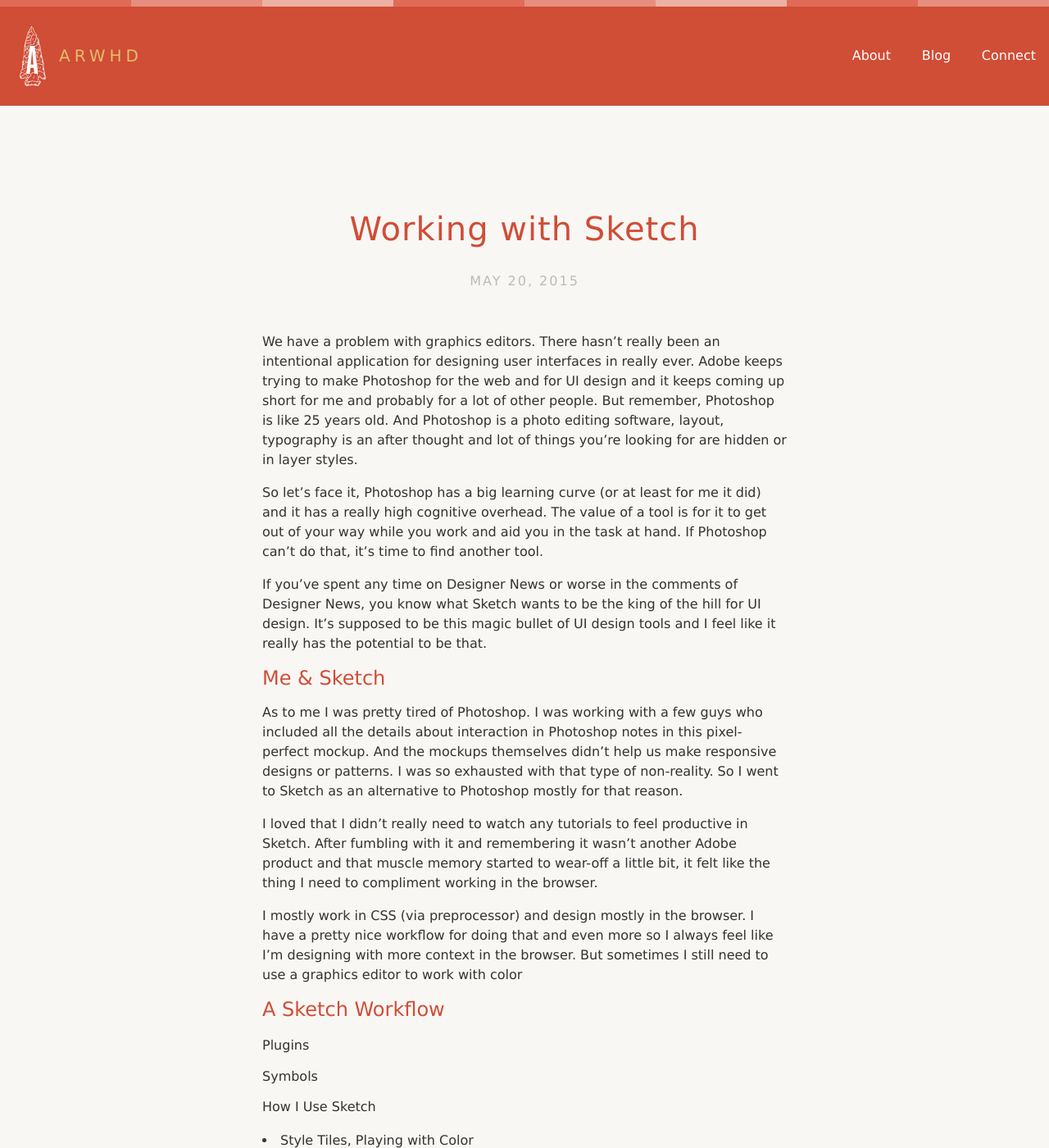
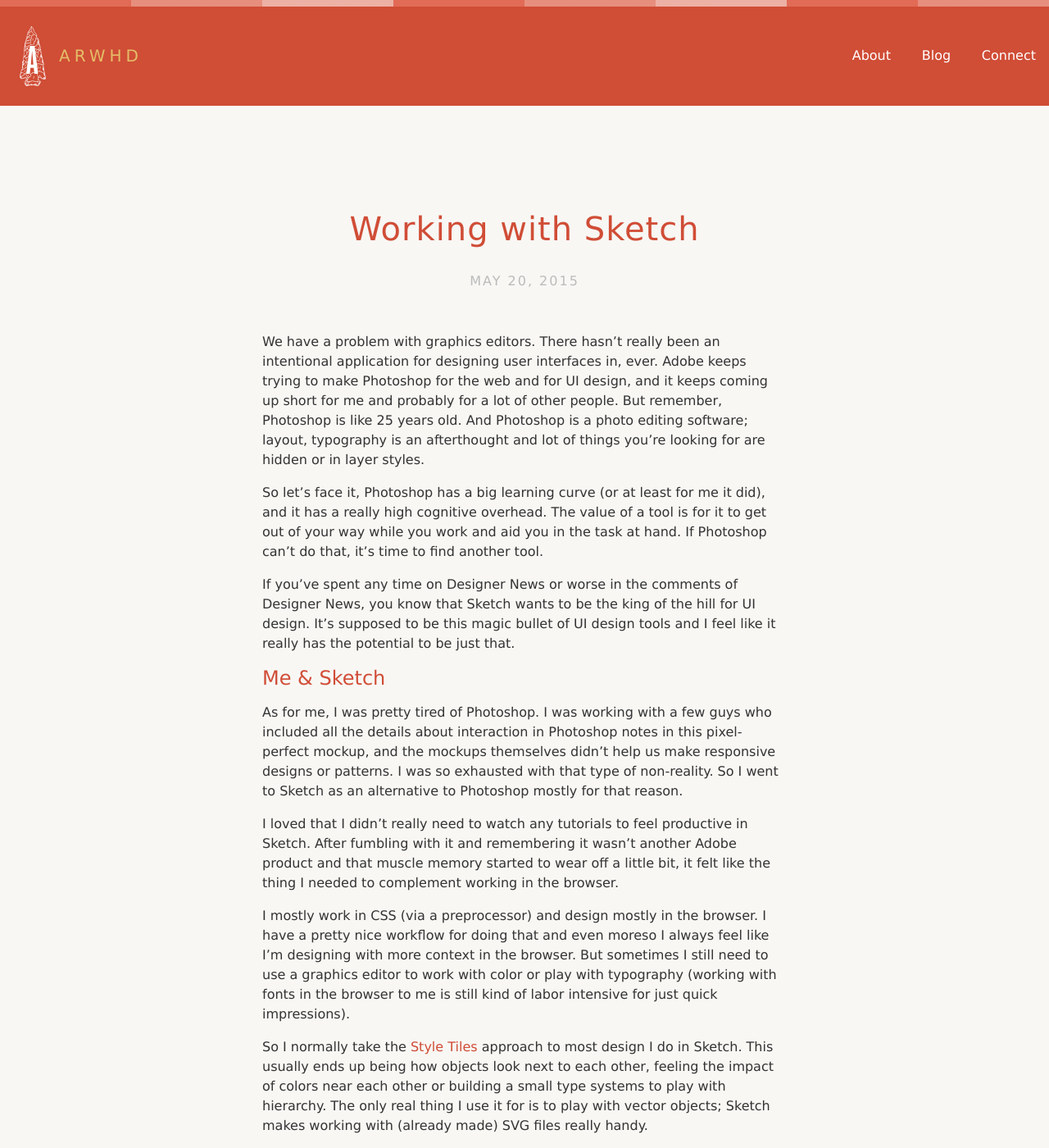
Before and after one commit to charlespeters/ARWHD, a Jekyll site: the page built from _posts/2015-05-19-working-with-sketch.md, in a window 1280 px wide and 1400 px high. Shown: the whole window at 82% size. Built offline with Jekyll 4.4.1, drawn with Linux system fonts in a browser that asks for light colours; nearby versions of some CDN libraries; some web fonts are replaced; comment, search, counter and statistics services are not loaded; some of the changed text lies outside the part shown.

Commit message:
Update 2015-05-19-working-with-sketch.md

```diff
--- a/_posts/2015-05-19-working-with-sketch.md
+++ b/_posts/2015-05-19-working-with-sketch.md
@@ -6,47 +6,48 @@
 
 ---
 
-We have a problem with graphics editors. There hasn’t really been an intentional application for designing user interfaces in really ever. Adobe keeps trying to make Photoshop for the web and for UI design and it keeps coming up short for me and probably for a lot of other people. But remember, Photoshop is like 25 years old. And Photoshop is a photo editing software, layout, typography is an after thought and lot of things you’re looking for are hidden or in layer styles.
+We have a problem with graphics editors. There hasn’t really been an intentional application for designing user interfaces in, ever. Adobe keeps trying to make Photoshop for the web and for UI design, and it keeps coming up short for me and probably for a lot of other people. But remember, Photoshop is like 25 years old. And Photoshop is a photo editing software; layout, typography is an afterthought and lot of things you’re looking for are hidden or in layer styles.
 
-So let's face it, Photoshop has a big learning curve (or at least for me it did) and it has a really high cognitive overhead. The value of a tool is for it to get out of your way while you work and aid you in the task at hand. If Photoshop can't do that, it's time to find another tool.
+So let's face it, Photoshop has a big learning curve (or at least for me it did), and it has a really high cognitive overhead. The value of a tool is for it to get out of your way while you work and aid you in the task at hand. If Photoshop can't do that, it's time to find another tool.
 
-If you’ve spent any time on Designer News or worse in the comments of Designer News, you know what Sketch wants to be the king of the hill for UI design. It’s supposed to be this magic bullet of UI design tools and I feel like it really has the potential to be that.
+If you’ve spent any time on Designer News or worse in the comments of Designer News, you know that Sketch wants to be the king of the hill for UI design. It’s supposed to be this magic bullet of UI design tools and I feel like it really has the potential to be just that.
 
 ### Me & Sketch
 
-As to me I was pretty tired of Photoshop. I was working with a few guys who included all the details about interaction in Photoshop notes in this pixel-perfect mockup. And the mockups themselves didn’t help us make responsive designs or patterns. I was so exhausted with that type of non-reality. So I went to Sketch as an alternative to Photoshop mostly for that reason.
+As for me, I was pretty tired of Photoshop. I was working with a few guys who included all the details about interaction in Photoshop notes in this pixel-perfect mockup, and the mockups themselves didn’t help us make responsive designs or patterns. I was so exhausted with that type of non-reality. So I went to Sketch as an alternative to Photoshop mostly for that reason.
 
-I loved that I didn’t really need to watch any tutorials to feel productive in Sketch. After fumbling with it and remembering it wasn’t another Adobe product and that muscle memory started to wear-off a little bit, it felt like the thing I need to compliment working in the browser.
+I loved that I didn’t really need to watch any tutorials to feel productive in Sketch. After fumbling with it and remembering it wasn’t another Adobe product and that muscle memory started to wear off a little bit, it felt like the thing I needed to complement working in the browser.
 
-I mostly work in CSS (via preprocessor) and design mostly in the browser. I have a pretty nice workflow for doing that and even more so I always feel like I'm designing with more context in the browser. But sometimes I still need to use a graphics editor to work with color
+I mostly work in CSS (via a preprocessor) and design mostly in the browser. I have a pretty nice workflow for doing that and even moreso I always feel like I'm designing with more context in the browser. But sometimes I still need to use a graphics editor to work with color or play with typography (working with fonts in the browser to me is still kind of labor intensive for just quick impressions).
+
+So I normally take the [Style Tiles](http://styletil.es/) approach to most design I do in Sketch. This usually ends up being how objects look next to each other, feeling the impact of colors near each other or building a small type systems to play with hierarchy. The only real thing I use it for is to play with vector objects; Sketch makes working with (already made) SVG files really handy.
+
+I rarely work in a literal mockup (mostly because there is no fixed size in web design). But fortunately, if I had to, Sketch has a ton of features to help.
 
 
 ### A Sketch Workflow
 
-#### Plugins
+These are the plugins and tools I've found helpful and those that I actually use. For the most part I shy away from too many plugins. Less complication here is better.
+
+#### Plugins & Add-Ons
+- [Sketch Toolbox](http://sketchtoolbox.com/)
+- [Sketch Tool CLI](http://bohemiancoding.com/sketch/tool/)
+- [Content Generator](https://github.com/timuric/Content-generator-sketch-plugin)
+- [Sketch Plugins by Cemre Gungor](https://github.com/cemre/cemre-sketch-plugins)
+- [Nudg.it](http://nudg.it/)
+- [RightFont](http://rightfontapp.com/)
+- [Sip](http://theolabrothers.com/sip)
 
 #### Symbols
-
-#### How I Use Sketch
-- Style Tiles, Playing with Color
-- Still NOT Comfortable w. Drawing in Sketch
-- I still use Illustrator for Icons
-- Design in the Browser
+One Sketch feature I'm mystified by is symbols. You make a group of objects and create a 'symbol' of it, then you can repeat it else where in the document. But they're inseperable; if you change the size, dimensions, or color of one of the symbols all of them mirror those changes. It's good if you need to make a header or consistent page element but I can't see where you'd use it elsewhere.
 
 ### Icons
-
+For the most part I'm still really not comfortable drawing in Sketch, hopefully that just comes with time. I still use Adobe Illustrator for icons and making vector graphics that have any complexity to them. If you have any good tutorials on drawing icons in Sketch, please tweet them to me ([@charlespeters](https://twitter.com/charlespeters)).
 
 ### Resources & Articles
 - [Design & Code](https://designcode.io/sketch)
 - [Sketch Land](http://sketch.land/)
 - [Sketch Resources](http://learn.ustwo.com/sketch-resources/)
-- [Sketch Tool CLI](http://bohemiancoding.com/sketch/tool/)
 - [LevelUp Tuts](http://leveluptuts.com/tutorials/sketch-3-tutorials)
 - [Medium Posts](https://medium.com/sketch-app)
 - [Prototyping with Gulp, Sketch & Framer](http://www.darrinhenein.com/rapid-prototyping-part-one/)
-
-### Plugins & Add-Ons
-- [Sketch Toolbox](http://sketchtoolbox.com/)
-- [Nudg.it](http://nudg.it/)
-- [RightFont](http://rightfontapp.com/)
-- [Sip](http://theolabrothers.com/sip)
```
